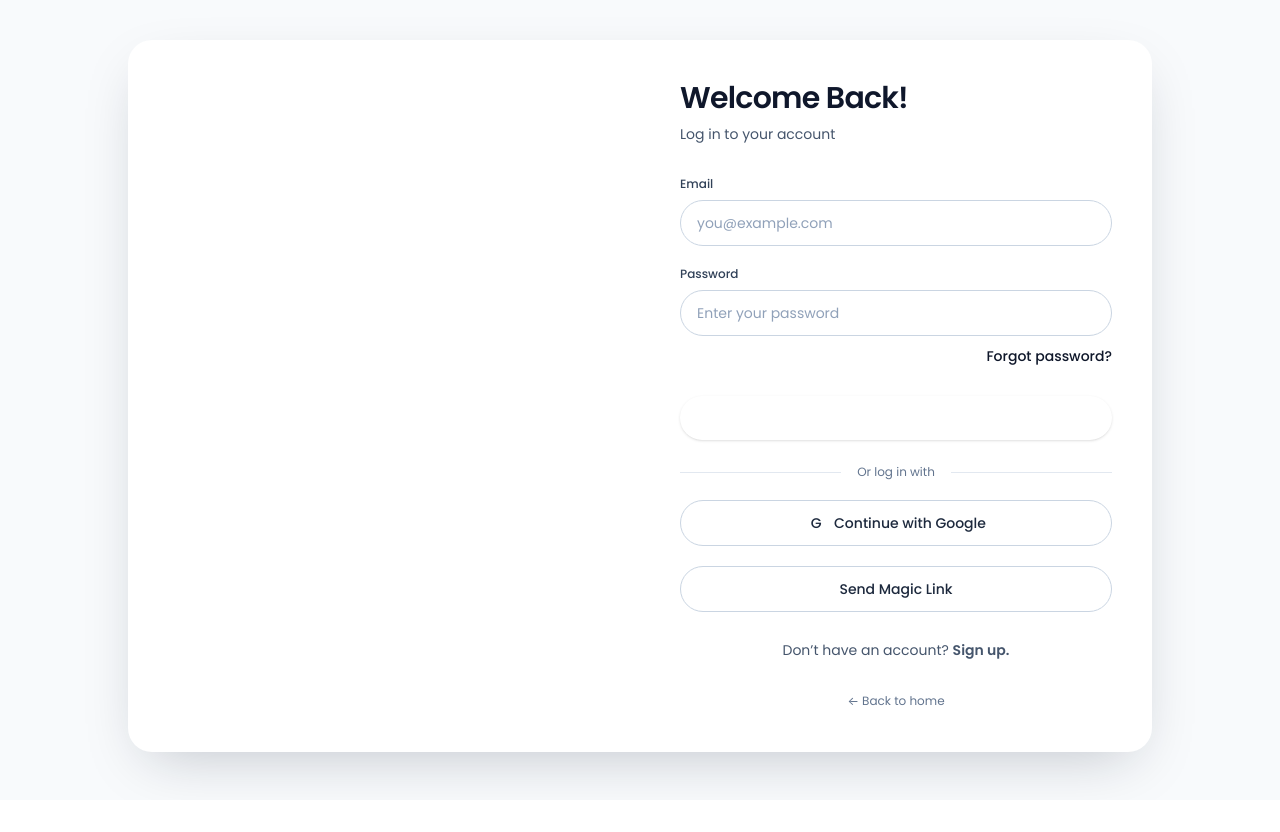
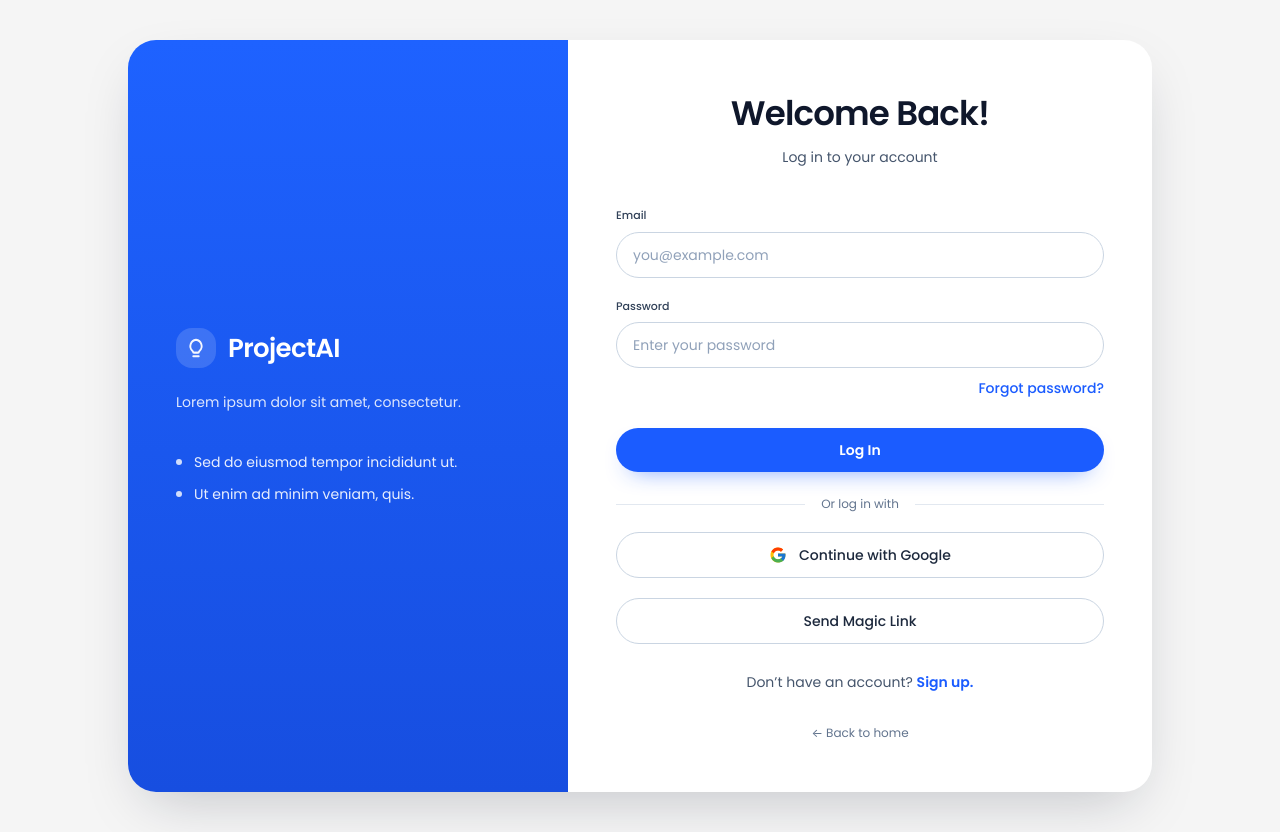
Before and after one commit to dilnurmolla/projectAI, a React (Vite) app: page /login in a window 1280 px wide. Before the commit the page ends 800 px from the top, so only its background shows below. Built offline with nearby package versions, Linux system fonts and the light colour scheme.

Commit message:
login finished

```diff
--- a/src/pages/Login.jsx
+++ b/src/pages/Login.jsx
@@ -3,7 +3,9 @@ import { Link } from "react-router-dom";
 function Input({ label, type = "text", placeholder }) {
     return (
         <label className="block">
-            <span className="mb-2 block text-xs font-medium text-slate-700">{label}</span>
+            <span className="mb-2 block text-[11px] font-medium text-slate-700">
+                {label}
+            </span>
             <input
                 type={type}
                 placeholder={placeholder}
@@ -11,60 +13,117 @@ function Input({ label, type = "text", placeholder }) {
           w-full rounded-full border border-slate-300 bg-white
           px-4 py-3 text-sm text-slate-900 placeholder:text-slate-400
           outline-none transition
-          focus:border-brand focus:ring-4 focus:ring-brand/20
+          hover:border-[#1B5CFF]
+          focus:border-[#1B5CFF] focus:ring-4 focus:ring-[#1B5CFF]/20
+          focus:outline-none focus-visible:outline-none
         "
             />
         </label>
     );
 }
 
+function GoogleIcon() {
+    return (
+        <svg width="18" height="18" viewBox="0 0 48 48" aria-hidden="true">
+            <path
+                fill="#FFC107"
+                d="M43.611 20.083H42V20H24v8h11.303C33.67 32.657 29.223 36 24 36c-6.627 0-12-5.373-12-12s5.373-12 12-12c3.059 0 5.842 1.154 7.957 3.043l5.657-5.657C34.999 6.053 29.711 4 24 4 12.955 4 4 12.955 4 24s8.955 20 20 20 20-8.955 20-20c0-1.341-.138-2.65-.389-3.917z"
+            />
+            <path
+                fill="#FF3D00"
+                d="M6.306 14.691l6.571 4.819C14.655 15.108 19.001 12 24 12c3.059 0 5.842 1.154 7.957 3.043l5.657-5.657C34.999 6.053 29.711 4 24 4 16.318 4 9.656 8.337 6.306 14.691z"
+            />
+            <path
+                fill="#4CAF50"
+                d="M24 44c5.602 0 10.775-2.146 14.657-5.657l-6.759-5.72C29.93 34.117 27.115 35 24 35c-5.202 0-9.636-3.317-11.28-7.946l-6.52 5.025C9.503 39.556 16.227 44 24 44z"
+            />
+            <path
+                fill="#1976D2"
+                d="M43.611 20.083H42V20H24v8h11.303a11.96 11.96 0 0 1-4.01 5.623l.003-.002 6.759 5.72C37.599 39.982 44 35 44 24c0-1.341-.138-2.65-.389-3.917z"
+            />
+        </svg>
+    );
+}
+
 export default function Login() {
     return (
-        <div className="min-h-screen bg-slate-50 px-4 py-10">
-            <div className="mx-auto w-full max-w-5xl overflow-hidden rounded-3xl bg-white shadow-[0_20px_60px_-20px_rgba(15,23,42,0.25)]">
-                <div className="grid md:grid-cols-2">
-
-                    <div className="bg-gradient-to-b from-brand-from to-brand-to px-10 py-10 text-white">
+        <div className="min-h-screen bg-[#F5F5F5] px-4 py-10">
+            <div className="mx-auto w-full max-w-5xl overflow-hidden rounded-[28px] bg-white shadow-[0_22px_60px_-20px_rgba(15,23,42,0.25)]">
+                <div className="grid grid-cols-1 md:grid-cols-[440px_1fr]">
+                    {/* LEFT BLUE PANEL */}
+                    <div className="bg-gradient-to-b from-[#1E62FF] to-[#174EE0] px-12 py-12 text-white flex flex-col justify-center">
                         <div className="flex items-center gap-3">
                             <div className="grid h-10 w-10 place-items-center rounded-2xl bg-white/15">
-
-                                <svg width="22" height="22" viewBox="0 0 24 24" fill="none" className="opacity-95">
-                                    <path d="M9 21h6" stroke="white" strokeWidth="2" strokeLinecap="round" />
-                                    <path d="M10 17h4" stroke="white" strokeWidth="2" strokeLinecap="round" />
-                                    <path d="M12 3a7 7 0 0 0-4 12c.6.5 1 1.2 1 2h6c0-.8.4-1.5 1-2a7 7 0 0 0-4-12Z"
-                                        stroke="white" strokeWidth="2" strokeLinejoin="round" />
+                                <svg
+                                    width="22"
+                                    height="22"
+                                    viewBox="0 0 24 24"
+                                    fill="none"
+                                    className="opacity-95"
+                                >
+                                    <path
+                                        d="M9 21h6"
+                                        stroke="white"
+                                        strokeWidth="2"
+                                        strokeLinecap="round"
+                                    />
+                                    <path
+                                        d="M10 17h4"
+                                        stroke="white"
+                                        strokeWidth="2"
+                                        strokeLinecap="round"
+                                    />
+                                    <path
+                                        d="M12 3a7 7 0 0 0-4 12c.6.5 1 1.2 1 2h6c0-.8.4-1.5 1-2a7 7 0 0 0-4-12Z"
+                                        stroke="white"
+                                        strokeWidth="2"
+                                        strokeLinejoin="round"
+                                    />
                                 </svg>
                             </div>
-                            <span className="text-xl font-semibold tracking-tight">ProjectAI</span>
+                            <span className="text-[26px] font-semibold tracking-tight">
+                                ProjectAI
+                            </span>
                         </div>
 
                         <p className="mt-6 max-w-sm text-sm text-white/85">
                             Lorem ipsum dolor sit amet, consectetur.
                         </p>
 
-                        <ul className="mt-8 space-y-3 text-sm text-white/90">
-                            <li className="flex gap-2">
-                                <span className="mt-[6px] h-1.5 w-1.5 rounded-full bg-white/80" />
+                        <ul className="mt-10 space-y-3 text-sm text-white/90">
+                            <li className="flex gap-3">
+                                <span className="mt-[7px] h-1.5 w-1.5 rounded-full bg-white/80" />
                                 Sed do eiusmod tempor incididunt ut.
                             </li>
-                            <li className="flex gap-2">
-                                <span className="mt-[6px] h-1.5 w-1.5 rounded-full bg-white/80" />
+                            <li className="flex gap-3">
+                                <span className="mt-[7px] h-1.5 w-1.5 rounded-full bg-white/80" />
                                 Ut enim ad minim veniam, quis.
                             </li>
                         </ul>
                     </div>
 
-                    {/* Sağ form */}
-                    <div className="px-10 py-10">
-                        <h1 className="text-3xl font-semibold tracking-tight text-slate-900">Welcome Back!</h1>
-                        <p className="mt-2 text-sm text-slate-600">Log in to your account</p>
+                    {/* RIGHT FORM */}
+                    <div className="px-12 py-12 flex flex-col justify-center">
+                        <h1 className="text-[34px] font-semibold tracking-tight text-slate-900 text-center">
+                            Welcome Back!
+                        </h1>
+                        <p className="mt-2 text-sm text-slate-600 text-center">
+                            Log in to your account
+                        </p>
 
-                        <form className="mt-8 space-y-5">
+                        <form className="mt-10 space-y-5">
                             <Input label="Email" placeholder="you@example.com" />
                             <div className="space-y-2">
-                                <Input label="Password" type="password" placeholder="Enter your password" />
+                                <Input
+                                    label="Password"
+                                    type="password"
+                                    placeholder="Enter your password"
+                                />
                                 <div className="text-right">
-                                    <button type="button" className="text-sm font-medium text-brand hover:underline">
+                                    <button
+                                        type="button"
+                                        className="text-sm font-medium text-[#1B5CFF] hover:underline"
+                                    >
                                         Forgot password?
                                     </button>
                                 </div>
@@ -73,10 +132,10 @@ export default function Login() {
                             <button
                                 type="submit"
                                 className="
-                  mt-2 w-full rounded-full bg-brand px-5 py-3
-                  text-sm font-semibold text-white shadow-sm
-                  hover:bg-brand-hover
-                  focus:outline-none focus:ring-4 focus:ring-brand/25
+                  mt-2 w-full rounded-full bg-[#1B5CFF] px-5 py-3
+                  text-sm font-semibold text-white shadow-[0_10px_25px_-15px_rgba(27,92,255,0.9)]
+                  hover:bg-[#174EE0]
+                  focus:outline-none focus:ring-4 focus:ring-[#1B5CFF]/25
                 "
                             >
                                 Log In
@@ -91,14 +150,12 @@ export default function Login() {
                             <button
                                 type="button"
                                 className="
-                  flex w-full items-center justify-center gap-2 rounded-full
+                  flex w-full items-center justify-center gap-3 rounded-full
                   border border-slate-300 bg-white px-5 py-3 text-sm font-medium text-slate-800
                   hover:bg-slate-50
                 "
                             >
-                                <span className="inline-flex h-5 w-5 items-center justify-center rounded-full">
-                                    G
-                                </span>
+                                <GoogleIcon />
                                 Continue with Google
                             </button>
 
@@ -114,13 +171,19 @@ export default function Login() {
 
                             <p className="pt-2 text-center text-sm text-slate-600">
                                 Don’t have an account?{" "}
-                                <Link to="/signup" className="font-semibold text-brand hover:underline">
+                                <Link
+                                    to="/signup"
+                                    className="font-semibold text-[#1B5CFF] hover:underline"
+                                >
                                     Sign up.
                                 </Link>
                             </p>
 
                             <p className="pt-2 text-center">
-                                <Link to="/" className="text-xs text-slate-500 hover:text-slate-700">
+                                <Link
+                                    to="/"
+                                    className="text-xs text-slate-500 hover:text-slate-700"
+                                >
                                     ← Back to home
                                 </Link>
                             </p>
```
